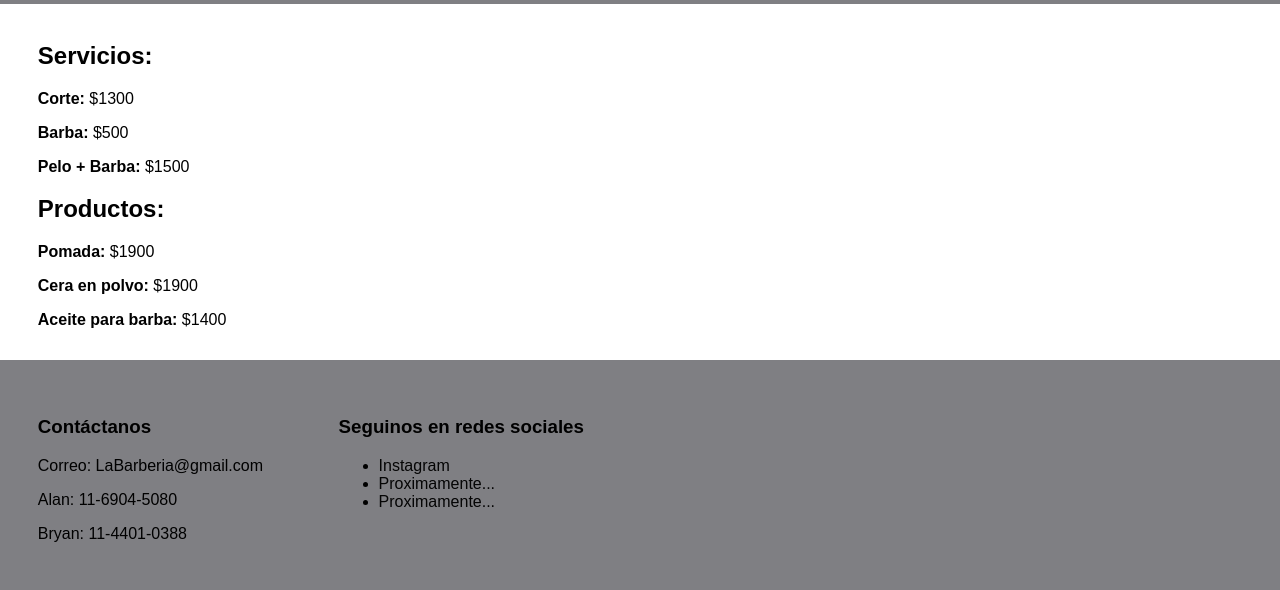
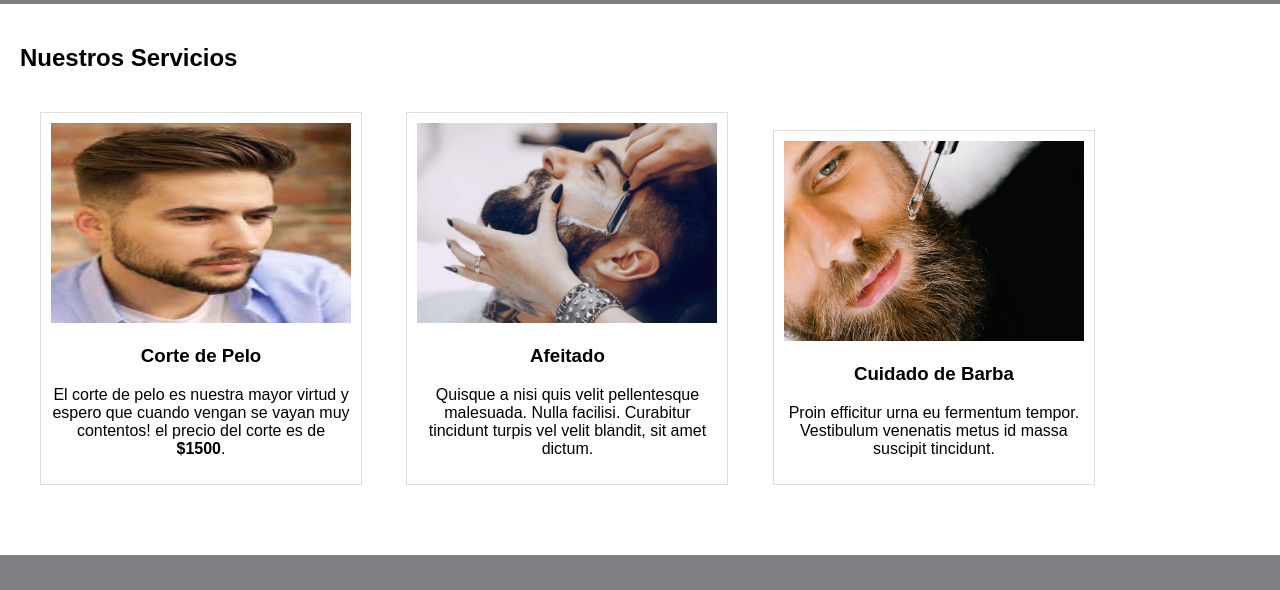
Before and after one commit to Matiass03/Mi-primer-repo, a plain HTML site: page pages/servicios.html in a window 1280 px wide. Shown: the part 72-662 px from the top of the page. Drawn offline with Linux system fonts and the light colour scheme.

Commit message:
cambio servicios

```diff
--- a/css/estilos.css
+++ b/css/estilos.css
@@ -176,11 +176,6 @@ padding-top: 1cm;
     margin-top: -8.6cm;
 }
 
-.servicios{
-    margin-top: 1cm;
-    margin-left: 1cm;
-    text-align: left;
-}
 
 .galeria{
     width: 210px;
@@ -188,3 +183,20 @@ padding-top: 1cm;
     justify-content: space-between;
     margin: 1cm;
 }
+section.servicios {
+    padding: 20px;
+}
+
+.servicio {
+    display: inline-block;
+    width: 300px;
+    margin: 20px;
+    border: 1px solid #ddd;
+    padding: 10px;
+    text-align: center;
+}
+
+.servicio img {
+    width: 100%;
+    max-height: 200px;
+}
--- a/pages/servicios.html
+++ b/pages/servicios.html
@@ -26,16 +26,25 @@
             </div>
     </header>
     <main>
-    <div class="servicios">
-        <h2>Servicios:</h2>
-        <p><b>Corte:</b> $1300</p>
-        <p><b>Barba:</b> $500</p>
-        <p><b>Pelo + Barba:</b> $1500</p>
-        <h2>Productos:</h2>
-        <p><b>Pomada:</b> $1900</p>
-        <p><b>Cera en polvo:</b> $1900</p>
-        <p><b>Aceite para barba:</b> $1400</p>
-    </div>
+        <section class="servicios">
+            <h2>Nuestros Servicios</h2>
+            <div class="servicio">
+                <img src="/images/Barrido hacia atrás y alto desvanecimiento.jpg" alt="Corte de pelo">
+                <h3>Corte de Pelo</h3>
+                <p>El corte de pelo es nuestra mayor virtud y espero que cuando vengan se vayan muy contentos! el precio del corte es de <b>$1500</b>.</p>
+            </div>
+            <div class="servicio">
+                <img src="/images/afeitado.jpg" alt="Afeitado">
+                <h3>Afeitado</h3>
+                <p>Quisque a nisi quis velit pellentesque malesuada. Nulla facilisi. Curabitur tincidunt turpis vel velit blandit, sit amet dictum.</p>
+            </div>
+            <div class="servicio">
+                <img src="/images/cuidado-barba.jpg" alt="Barba">
+                <h3>Cuidado de Barba</h3>
+                <p>Proin efficitur urna eu fermentum tempor. Vestibulum venenatis metus id massa suscipit tincidunt.</p>
+            </div>
+        </section>
+
 
     </main>
     <footer>
```
Also changed, not shown: pages/index.html (+1 -1 lines), images/afeitado.jpg (added), images/cuidado-barba.jpg (added).
